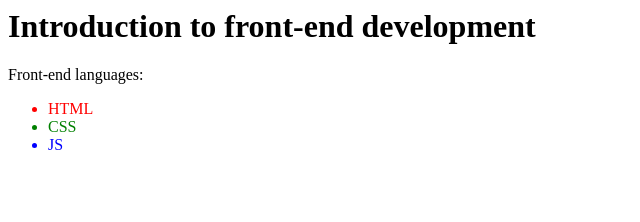
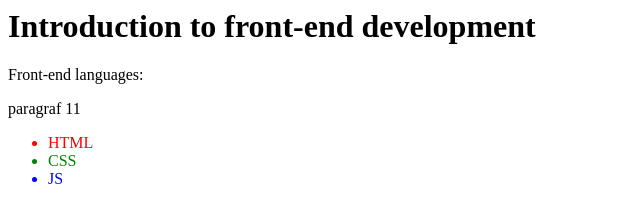
Before and after one commit to djordjekristic/front-end-development, a plain HTML site: page index.html in a window 1280 px wide. Shown: the whole page, without its empty margins (0-640 px from the left). Drawn offline with Linux system fonts and the light colour scheme.

Commit message:
new commit

```diff
--- a/index.html
+++ b/index.html
@@ -1,5 +1,6 @@
 <h1>Introduction to front-end development</h1>
 <p>Front-end languages:</p>
+<p>paragraf 11</p>
 
 <ul>
 <li style="color: red";>HTML</li>
```
